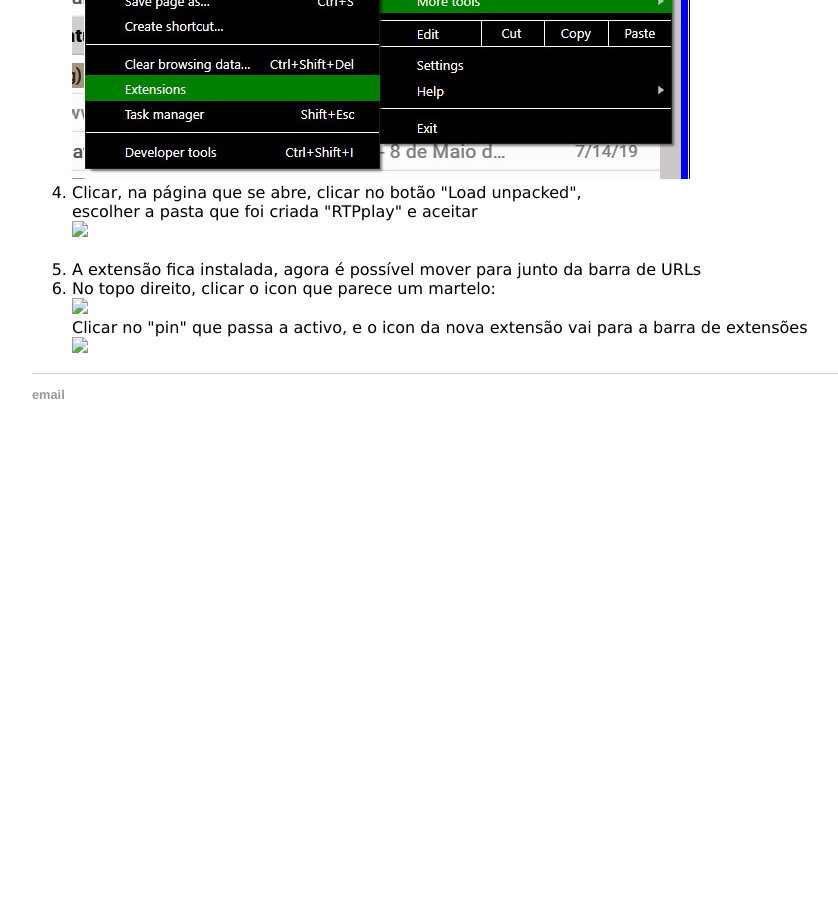
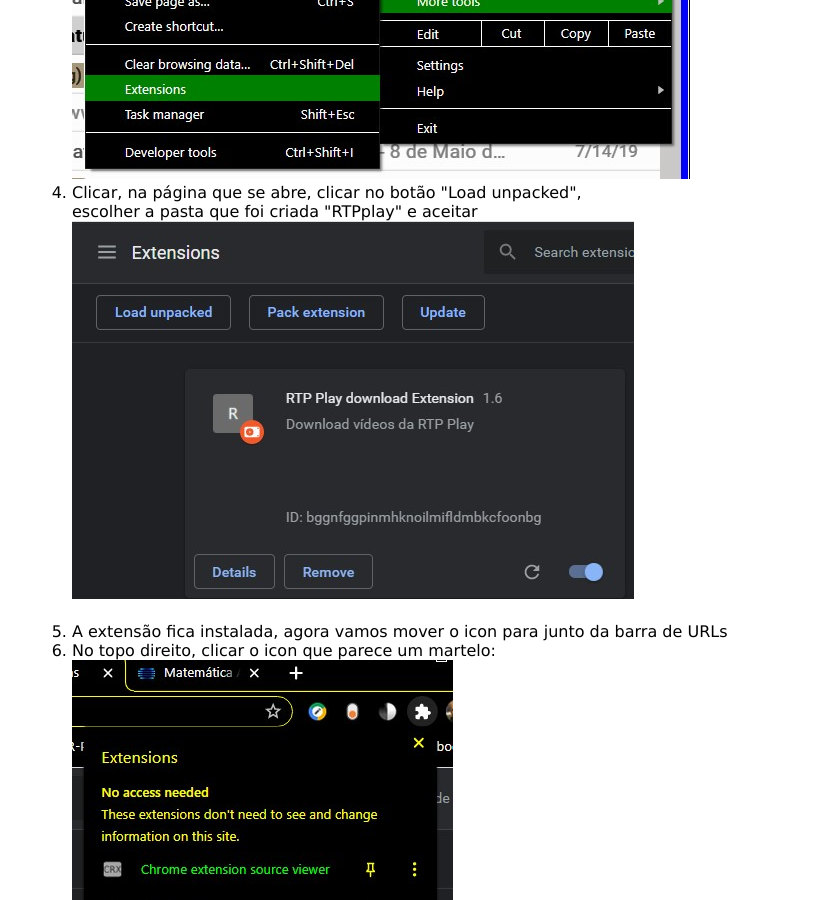
Before and after one commit to rtpplay/recursos.github.io, a Jekyll site: the page built from index.html, in a window 1280 px wide and 900 px high, scrolled down 1337 px. Shown: the whole window, without its empty margins (160-998 px from the left). Built offline with Jekyll 4.4.1, drawn with Linux system fonts in a browser that asks for light colours; before the commit the page ends 1799 px from its top, so only the background shows below that.

Commit message:
Update index.html

```diff
--- a/index.html
+++ b/index.html
@@ -52,12 +52,12 @@
 			<img src = "files/Screenshot-2021-02-20-chrome.jpg"><br></li>
 		<li>Clicar, na página que se abre, clicar no botão "Load unpacked",<br>
 		escolher a pasta que foi criada "RTPplay" e aceitar<br>
-		<img src="Screenshot-2021-02-20-unpacked.jpg"></li><br>
-		<li>A extensão fica instalada, agora é possível mover para junto da barra de URLs</li>
+		<img src="files/Screenshot-2021-02-20-unpacked.jpg"></li><br>
+		<li>A extensão fica instalada, agora vamos mover o icon para junto da barra de URLs</li>
 		<li>No topo direito, clicar o icon que parece um martelo:<br>
-		<img src="Screenshot-2021-02-20-extensions.jpg"><br>
+		<img src="files/Screenshot-2021-02-20-extensions.jpg"><br>
 			Clicar no "pin" que passa a activo, e o icon da nova extensão vai para a barra de extensões<br>
-			<img src="Screenshot-2021-02-20-pinned.jpg">
+			<img src="files/Screenshot-2021-02-20-pinned.jpg">
 		</li>
 
 	</ol>
```
